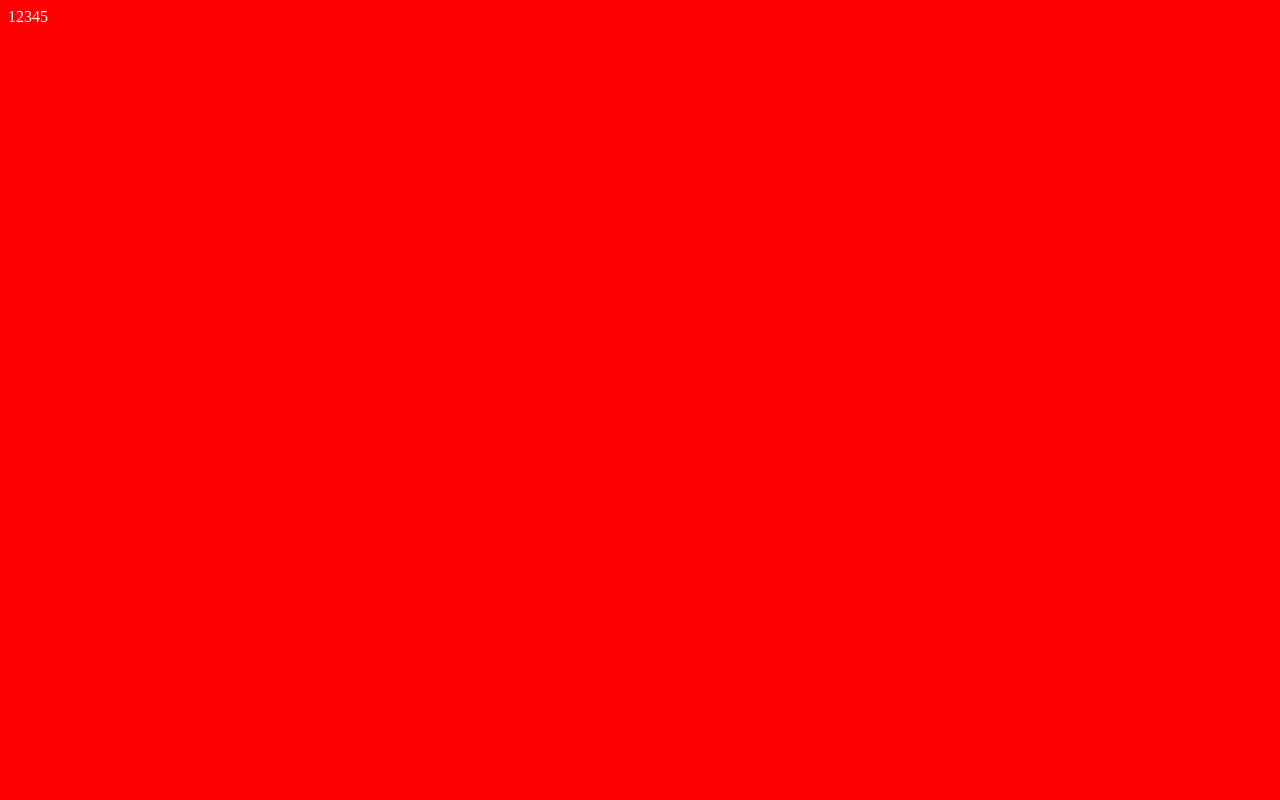
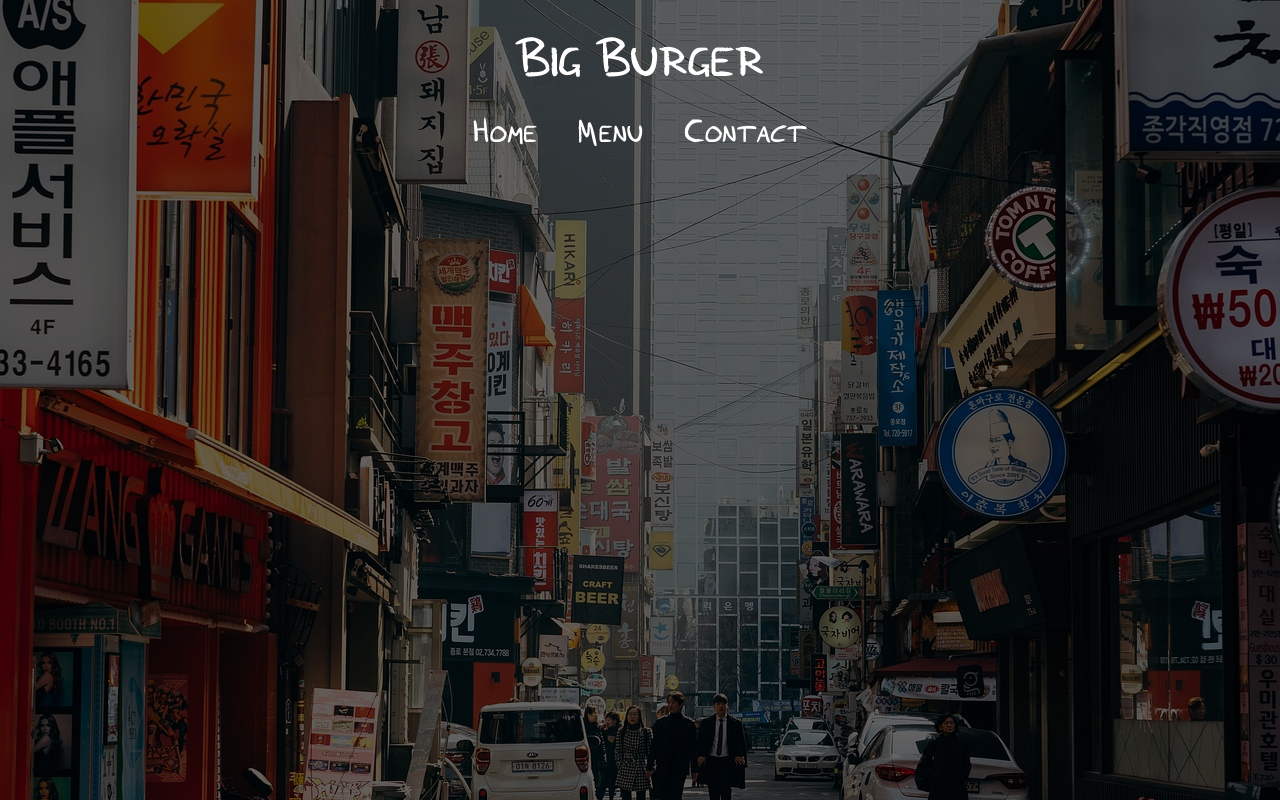
Before and after one commit to MarkR-Dev/restaurant, a website built with webpack: page src/index.html in a window 1280 px wide. Built offline with nearby package versions, Linux system fonts and the light colour scheme.

Commit message:
Add header/nav/image/font

```diff
--- a/src/css/reset.css
+++ b/src/css/reset.css
@@ -1,3 +1,60 @@
+/* http://meyerweb.com/eric/tools/css/reset/
+   v2.0 | 20110126
+   License: none (public domain)
+*/
+
+html, body, div, span, applet, object, iframe,
+h1, h2, h3, h4, h5, h6, p, blockquote, pre,
+a, abbr, acronym, address, big, cite, code,
+del, dfn, em, img, ins, kbd, q, s, samp,
+small, strike, strong, sub, sup, tt, var,
+b, u, i, center,
+dl, dt, dd, ol, ul, li,
+fieldset, form, label, legend,
+table, caption, tbody, tfoot, thead, tr, th, td,
+article, aside, canvas, details, embed,
+figure, figcaption, footer, header, hgroup,
+menu, nav, output, ruby, section, summary,
+time, mark, audio, video {
+	margin: 0;
+	padding: 0;
+	border: 0;
+	font-size: 100%;
+	font: inherit;
+	vertical-align: baseline;
+}
+/* HTML5 display-role reset for older browsers */
+article, aside, details, figcaption, figure,
+footer, header, hgroup, menu, nav, section {
+	display: block;
+}
 body {
-    color: white;
+	line-height: 1;
 }
+ol, ul {
+	list-style: none;
+}
+blockquote, q {
+	quotes: none;
+}
+blockquote:before, blockquote:after,
+q:before, q:after {
+	content: '';
+	content: none;
+}
+table {
+	border-collapse: collapse;
+	border-spacing: 0;
+}
+/* Added by me */
+*,
+*::before,
+*::after {
+    box-sizing: border-box;
+}
+
+* {
+	margin: 0;
+	padding: 0;
+	font: inherit;
+}
--- a/src/css/style.css
+++ b/src/css/style.css
@@ -1,3 +1,53 @@
+@font-face {
+    font-family: "MyFont";
+    src: url("../assets/font.otf") format('opentype');
+}
+
 body {
-    background-color: red;
+   background-image: url("../assets/background.jpg");
+   width: 100vw;
+   height: 100vh;
+   background-position: center;
+   box-shadow: inset 0 0 0 1000px rgba(0,0,0,0.6);
 }
+
+.container {
+    width: 70%;
+    margin: 0 auto;
+}
+
+header {
+    color: white;
+    font-family: "MyFont";
+}
+
+header .container {
+    text-align: center;
+    display: flex;
+    flex-direction: column;
+    gap: 30px;
+    padding: 30px 0;
+}
+
+#logo {
+    font-size: 3.5rem;
+}
+
+nav {
+    display: flex;
+    justify-content: center;
+    gap: 40px;
+}
+
+nav button {
+    font-size: 2rem;
+    background-color: transparent;
+    border: none;
+    color: inherit;
+}
+
+nav button:hover {
+    text-decoration: underline;
+    text-underline-position: under;
+    cursor: pointer;
+}
--- a/src/index.html
+++ b/src/index.html
@@ -6,6 +6,17 @@
     <title>Restaurant</title>
 </head>
 <body>
-    <div>12345</div>
+    <header>
+        <div class="container">
+            <h2 id="logo">Big Burger</h2>
+            <nav>
+                <button type="button" id="home">Home</button>
+                <button type="button" id="menu">Menu</button>
+                <button type="button" id="contact">Contact</button>
+            </nav>
+        </div>
+    </header>
+
+    <div id="content"></div>
 </body>
 </html>
--- a/src/index.js
+++ b/src/index.js
@@ -1,4 +1,2 @@
 import './css/reset.css';
 import './css/style.css';
-
-console.log(1234);
```
Also changed, not shown: dist/assets/background.jpg (added), dist/assets/font.otf (added), dist/index.bundle.js, dist/index.html, src/assets/background.jpg (added), src/assets/font.otf (added).
